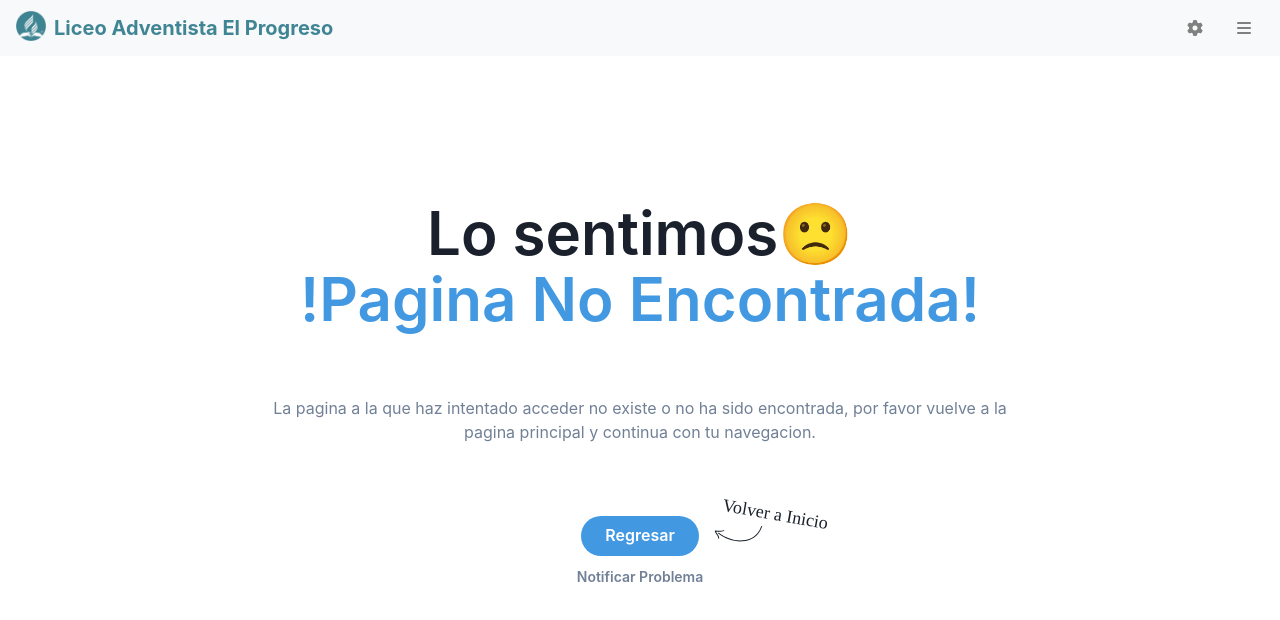
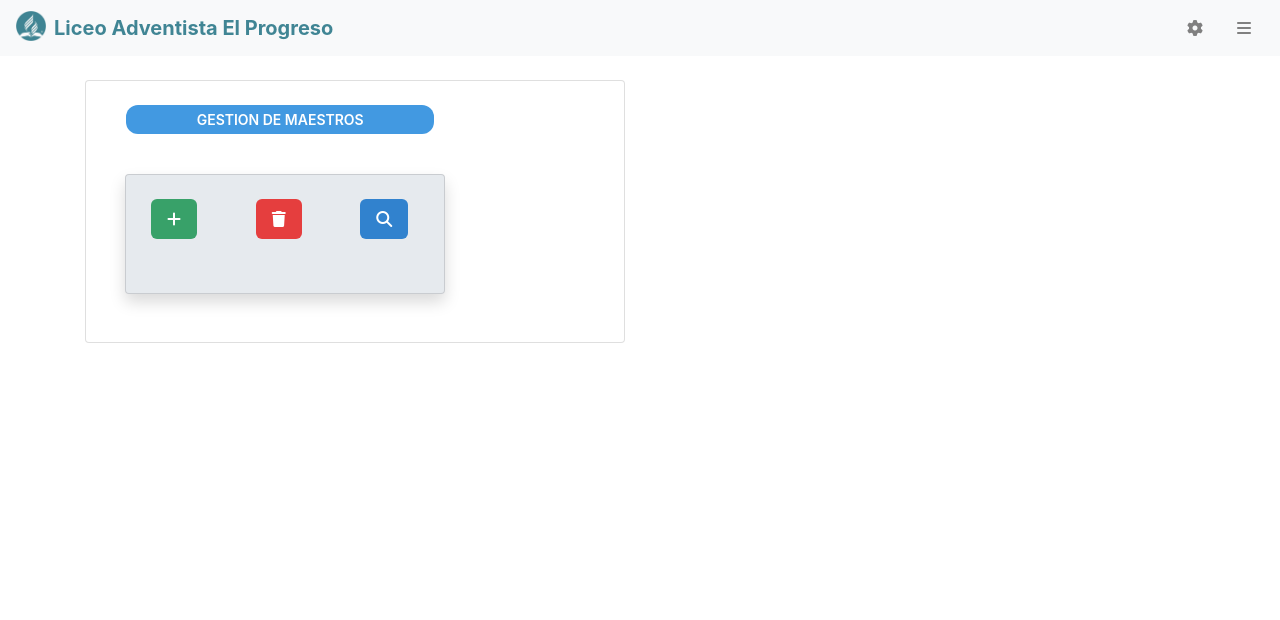
Before and after one commit to Olstertecn11/LapFrontend, a React (Vite) app: page /Admin in a window 1280 px wide. Shown: the top 620 px of the page. Built offline with nearby package versions, Linux system fonts and the light colour scheme; no server answers; sample sign-in values are in the browser's storage; the HTML template or start-up script is replaced by a standard one.

Commit message:
working mdf

```diff
--- a/src/App.jsx
+++ b/src/App.jsx
@@ -10,6 +10,7 @@ import Layout from "./layouts/Layout";
 import NotFound from "./views/NotFound";
 import CoursePrograms from "./views/CoursePrograms";
 import ClassFolder from "./views/ClassFolder";
+import AdminDashboard from "./views/AdminDashboard";
 
 function App() {
 
@@ -24,6 +25,7 @@ function App() {
           <Route path="/GaleriaImagenes/:id" element={<Layout Component={GalleryImages} />} />
           <Route path="/Documentos" element={<Layout Component={CoursePrograms} />} />
           <Route path="/Clase/:id" element={<Layout Component={ClassFolder} />} />
+          <Route path="/Admin/" element={<Layout Component={AdminDashboard} />} />
           <Route path="*" element={<Layout Component={NotFound} />} />
         </Routes>
       </BrowserRouter>
--- a/src/components/ControlsBox.jsx
+++ b/src/components/ControlsBox.jsx
@@ -11,8 +11,8 @@ const ControlBox = ({ refArr, handleArr }) => {
         <div className="card shadow p-3 mb-5 rounded" style={{ height: '15vh', width: '25vw', background: '#4e6e8a24 ' }}>
           <div className="row">
             <Button ref={refArr[0]} onClick={handleArr[0]} colorScheme={'green'} className='w-15 mr-auto ml-4 mt-2' > <i className='fa-solid fa-plus'></i></Button>
-            <Button colorScheme={'red'} className='w-15 mr-auto ml-4 mt-2' > <i className='fa-solid fa-trash'></i></Button>
-            <Button colorScheme={'blue'} className='w-15 mr-auto ml-4 mt-2' > <i className='fa-solid fa-magnifying-glass'></i></Button>
+            <Button colorScheme={'red'} onClick={handleArr[1]} className='w-15 mr-auto ml-4 mt-2' > <i className='fa-solid fa-trash'></i></Button>
+            <Button colorScheme={'blue'} onClick={handleArr[2]} className='w-15 mr-auto ml-4 mt-2' > <i className='fa-solid fa-magnifying-glass'></i></Button>
           </div>
         </div>
       </div>
--- a/src/components/GridCardList.jsx
+++ b/src/components/GridCardList.jsx
@@ -15,15 +15,20 @@ import {
   FcGallery,
   FcContacts,
   FcGraduationCap,
-  FcAdvertising
+  FcAdvertising,
+  FcBusinesswoman
 } from 'react-icons/fc'
 import ChakraCard from './ChakraCard'
+import StorageManagement from '../helpers/StorageManagement.js'
 
 
 
 
 
 const GridChakraCardList = ({ callback }) => {
+
+  const { role } = StorageManagement.getObject('session');
+
   return (
     <Box p={4}>
 
@@ -49,13 +54,27 @@ const GridChakraCardList = ({ callback }) => {
           description={'Tome la asistencia del grado correspondiente'}
           href={'/Asistencia'}
         />
+        {
+          role === 2 ?
+            (
               <ChakraCard
                 callback={callback}
                 heading={'Noticias'}
                 icon={<Icon as={FcAdvertising} w={10} h={10} />}
                 description={'Podrá ver las noticias creadas por la adminsitracion del colegio'}
                 href={'/Noticias'}
-        />
+              />)
+            :
+            (
+              <ChakraCard
+                callback={callback}
+                heading={'Administración'}
+                icon={<Icon as={FcBusinesswoman} w={10} h={10} />}
+                description={'Exclusivvo para usuarios administradores'}
+                href={'/Admin'}
+              />)
+        }
+
       </Flex>
       </Container>
     </Box>
--- /dev/null
+++ b/src/components/SelectDelete.jsx
@@ -0,0 +1,14 @@
+const SelectDelete = (options) => {
+  return (
+    <Select placeholder='Select option'>
+      {
+        options.map((item, index) => (
+          <option value={index} >{item.name}</option>
+        ))
+      }
+    </Select>
+  )
+
+}
+
+export default SelectDelete;
--- a/src/config/config.js
+++ b/src/config/config.js
@@ -1,2 +1,3 @@
 const API_KEY = import.meta.env.VITE_API_KEY;
-export const getApiUrl = path => `http://localhost:3000${path}?api_key=${API_KEY}`;
+// export const getApiUrl = path => `http://localhost:3000${path}?api_key=${API_KEY}`;
+export const getApiUrl = path => `https://lap-backend-rflw.vercel.app${path}?api_key=${API_KEY}`;
--- a/src/layouts/SideDrawer.jsx
+++ b/src/layouts/SideDrawer.jsx
@@ -43,16 +43,16 @@ const SideDrawer = ({ isOpen, onOpen, onClose, btnRef }) => {
         finalFocusRef={btnRef}
       >
         <DrawerOverlay />
-        <DrawerContent>
+        <DrawerContent background={'#dae9f7'}>
           <DrawerCloseButton />
           <DrawerHeader>MENU</DrawerHeader>
 
-          <DrawerBody>
+          <DrawerBody >
             <GridCardList callback={onClose} />
           </DrawerBody>
           <DrawerFooter>
             <Stack>
-              <small className='text-muted'> <em>Educando para la eternidad</em> </small>
+              <small style={{ color: '#374e67' }}> <em>Educando para la eternidad</em> </small>
               <button className='btn btn-danger w-25 ml-auto' onClick={handleClose} ><i className="fa-solid fa-power-off"></i></button>
             </Stack>
           </DrawerFooter>
--- /dev/null
+++ b/src/views/AdminDashboard.jsx
@@ -0,0 +1,40 @@
+import ControlBox from "../components/ControlsBox";
+import { useDisclosure } from "@chakra-ui/react";
+import { useState, useRef, useEffect } from 'react';
+import { Text, useColorMode, useColorModeValue } from "@chakra-ui/react";
+
+const AdminDashboard = () => {
+  const { isOpen, onOpen, onClose } = useDisclosure()
+  const btnRef = useRef()
+  return (
+    <div>
+      <div className="container pt-4">
+        <div className="row">
+          <div className="col-md-6">
+            <div className="card">
+              <div className="pl-4 pt-4">
+                <Text
+                  className="text-center text-white"
+                  ml={4}
+                  textTransform="uppercase"
+                  width={'60%'}
+                  bg={useColorModeValue('blue.400', 'blue.700')}
+                  px={3}
+                  py={1}
+                  fontSize="sm"
+                  fontWeight="600"
+                  rounded="xl">
+                  Gestion de maestros
+                </Text>
+              </div>
+              <ControlBox refArr={[btnRef]} handleArr={[onOpen]} />
+            </div>
+          </div>
+        </div>
+      </div>
+    </div>
+  )
+}
+
+
+export default AdminDashboard;
--- a/src/views/ClassFolder.jsx
+++ b/src/views/ClassFolder.jsx
@@ -9,6 +9,7 @@ import { Button } from "@chakra-ui/react";
 import { useParams } from "react-router-dom";
 import FileService from '../services/files/FileService.js';
 import StoreManagment from '../helpers/StorageManagement.js';
+import { Text } from "@chakra-ui/react";
 
 
 
@@ -72,12 +73,29 @@ const ClassFolder = () => {
           }
         </div>
         <div className="col-md-5 mx-auto">
-          <h1>Subir PDF</h1>
+          <Text
+            fontWeight={'bold'}
+            fontSize={'3xl'}
+            as={'span'}
+            position={'relative'}
+            mb={2}
+            _after={{
+              content: "''",
+              width: 'full',
+              height: '30%',
+              position: 'absolute',
+              bottom: 1,
+              left: 0,
+              bg: 'yellow.400',
+              zIndex: -1,
+            }}>
+            Subir Planificación
+          </Text>
           <form onSubmit={handleSubmit}>
             <div className="form-group">
               <input type="file" onChange={handleFileChange} accept=".pdf" />
             </div>
-            <Button type="submit" colorScheme={'yellow'} >Subir PDF</Button>
+            <Button type="submit" colorScheme={'yellow'} >Guardar</Button>
           </form>
         </div>
       </div>
--- a/src/views/CoursePrograms.jsx
+++ b/src/views/CoursePrograms.jsx
@@ -14,6 +14,7 @@ const CoursePrograms = () => {
 
   const fetch = async () => {
     const response = role === 1 ? await ClassService.getAll() : await ClassService.getByTeacher(idUsr);
+    console.log(response);
     setData(response.data);
   }
 
@@ -35,6 +36,7 @@ const CoursePrograms = () => {
         <Text
           fontWeight={'bold'}
           as={'span'}
+          color={'blue.900'}
           fontSize={'3xl'}
           position={'relative'}
           _after={{
@@ -44,7 +46,7 @@ const CoursePrograms = () => {
             position: 'absolute',
             bottom: 1,
             left: 0,
-            bg: 'blue.400',
+            bg: 'blue.100',
             zIndex: -1,
           }}>
           Hola {username}
@@ -62,7 +64,10 @@ const CoursePrograms = () => {
           (
             data.map((item, index) => (
               <div className="card gallery-card shadow p-3 mb-5 bg-white rounded" key={item.degree_name + index} onClick={() => handleClick(item.cls_id)}>
-                <h5>{item.degree_name}</h5>
+                <h5>{item.subject_name}</h5>
+                <Text as={'span'} color={'green.400'} fontWeight={'bold'}>
+                  {item.degree_name}
+                </Text>
               </div>
             )))
           :
--- a/src/views/Dashboard.jsx
+++ b/src/views/Dashboard.jsx
@@ -8,7 +8,7 @@ const Dashboard = () => {
 
 
   return (
-    <div style={{ background: '#b6d0d6', height: '100%' }}>
+    <div style={{ background: '#b6d0d6', height: 'auto' }}>
       <GridCardList />
     </div>
   )
--- a/src/views/Gallery.jsx
+++ b/src/views/Gallery.jsx
@@ -7,6 +7,8 @@ import Sidebar from '../components/Sidebar';
 import { useDisclosure } from '@chakra-ui/react';
 import { useRef, useState } from 'react';
 import NewEvent from '../layouts/NewEvent';
+import OverlayModal from '../components/OverlayModal';
+import SelectDelete from '../components/SelectDelete';
 
 const GalleryEvents = () => {
 
@@ -21,7 +23,7 @@ const GalleryEvents = () => {
 
   return (
     <div style={{ background: '#b6d0d6', height: '100%' }}>
-      <ControlBox refArr={[btnRef]} handleArr={[onOpen]} />
+      <ControlBox refArr={[btnRef]} handleArr={[onOpen, () => console.log('working..')]} />
       <div className="container pt-4">
         <div className="card-columns">
           {data &&
--- a/src/views/Login.jsx
+++ b/src/views/Login.jsx
@@ -75,7 +75,7 @@ const Login = () => {
           <div className="col-md-5 logn-form-column">
             <div className="card card-body">
               <div className="form-group">
-                <label htmlFor="" className='mx-auto'>Usuario:</label>
+                <label htmlFor="" className='mx-auto'>Usuario</label>
                 <input
                   type="text"
                   id="username"
@@ -87,7 +87,7 @@ const Login = () => {
                 />
               </div>
               <div className="form-group mt-2">
-                <label htmlFor="">Contraseña:</label>
+                <label htmlFor="">Contraseña</label>
                 <input
                   type="password"
                   id="password"
```
Lines whose indentation alone changed are shown as unchanged.
